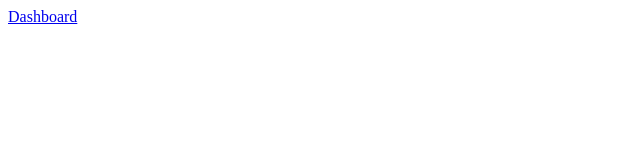
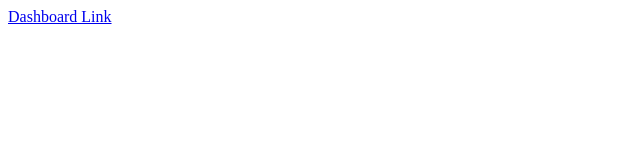
Before and after one commit to jleajones/load-log, a Next.js app: page / in a window 1280 px wide. Shown: the top 160 px of the page, without its empty margins (0-640 px from the left). Built offline with nearby package versions, Linux system fonts and the light colour scheme.

Commit message:
Fixes issue #1

```diff
--- a/pages/index.jsx
+++ b/pages/index.jsx
@@ -3,7 +3,7 @@
 const Index = () => {
   return (
     <div>
-      <Link href="/dashboard">Dashboard</Link>
+      <Link href="/dashboard">Dashboard Link</Link>
     </div>
   );
 };
```
